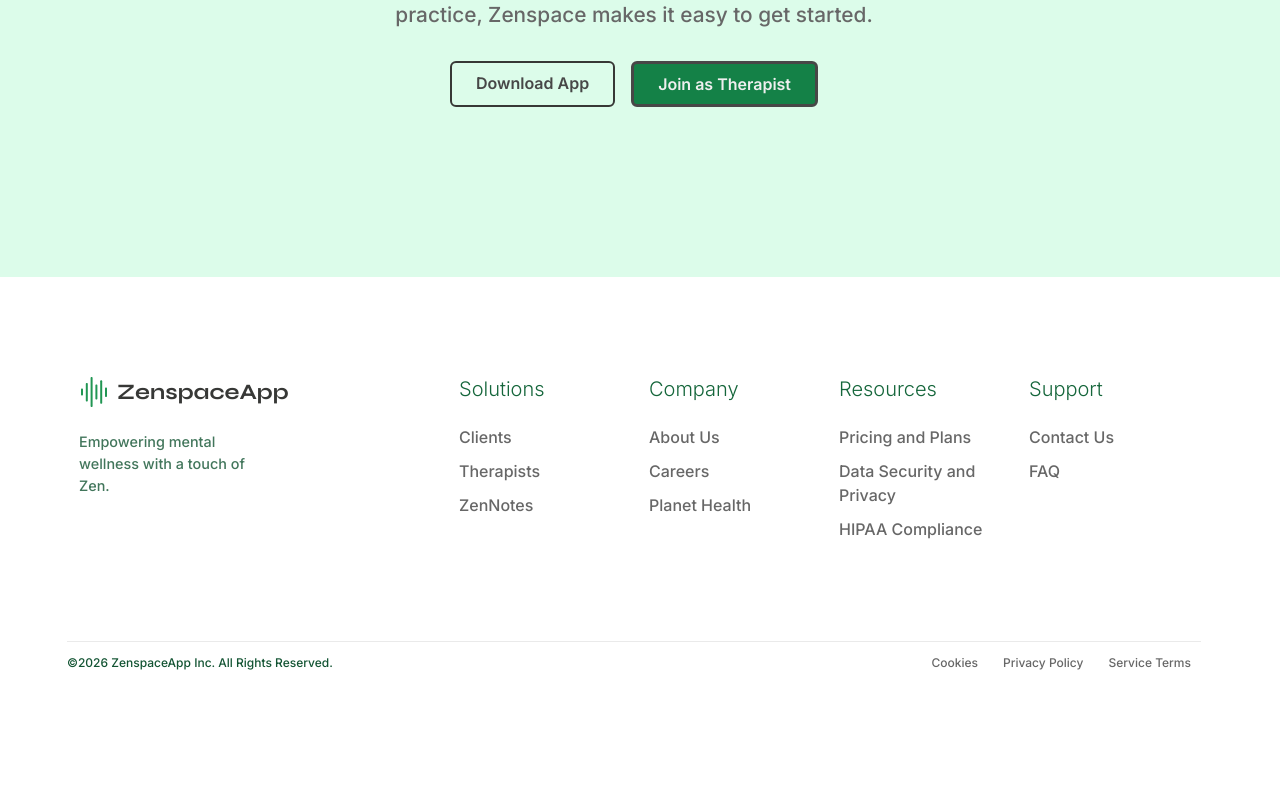
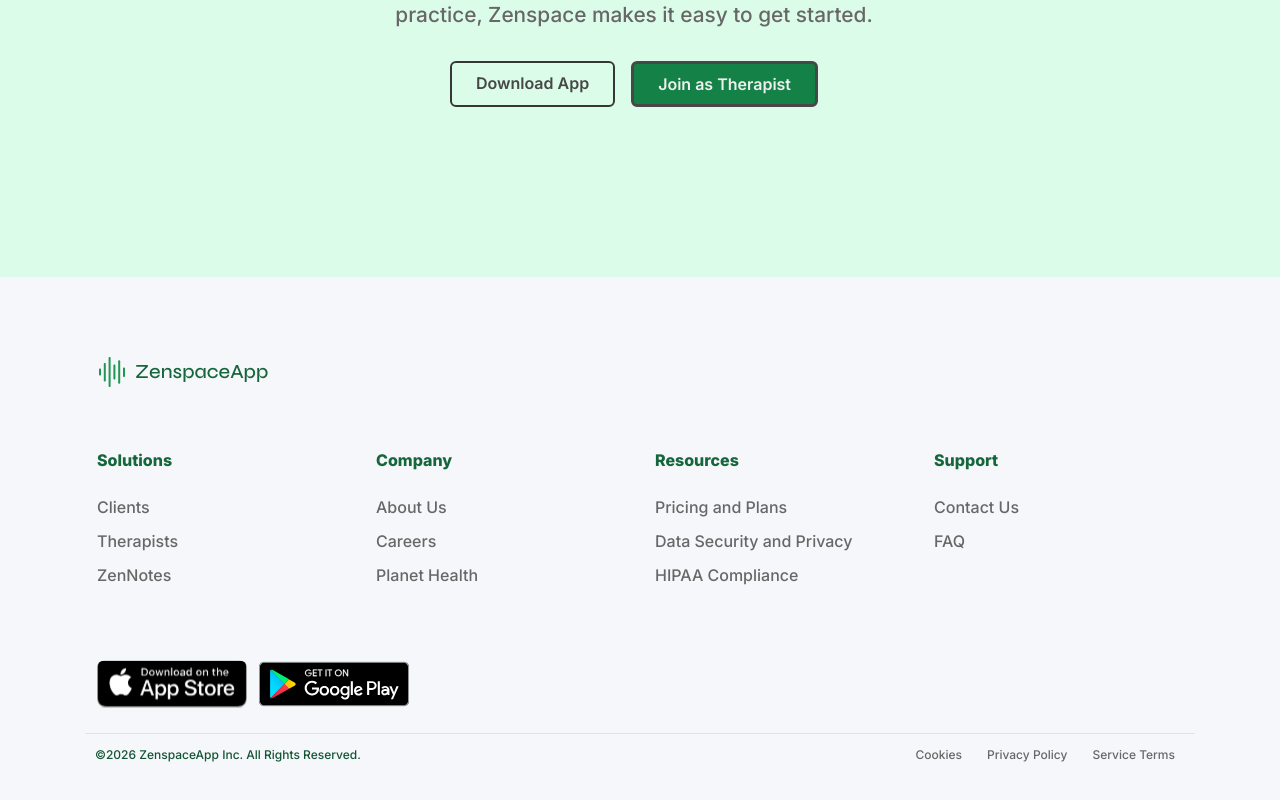
Before and after one commit to ZenSpaceApp/zenspace-website, a Next.js app: page / in a window 1280 px wide. Shown: the part 7602-8402 px from the top of the page. Before the commit the page ends 8302 px from the top, so only its background shows below. Built offline with nearby package versions, Linux system fonts and the light colour scheme.

Commit message:
Redesigned the footer. Added download apps icons

```diff
--- a/components/Footer.tsx
+++ b/components/Footer.tsx
@@ -3,48 +3,47 @@
 import Image
   from "next/image";
 import WaveformIcon from "../public/images/icons/audio-tap.svg";
+import ZenspaceLogo from "./ZenspaceLogo";
+import AppStore from '../public/images/app-store.svg';
+import GooglePlay from '../public/images/play-store.svg';
 
 export default function Footer() {
+
+  const DownloadApps = () => {
+    return (
+      <div className=" mt-2 mb-4">
+        <div className="d-flex gap-3 gap-sm-4" style={{ gap: "12px" }} >
+          <a href="https://apps.apple.com/app/zenspaceapp/id6444890867" target="_blank" rel="noopener noreferrer">
+            <Image
+              alt="Download on the App Store"
+              src={AppStore}
+              width={150}
+              height={50}
+            />
+          </a>
+          <a href="https://play.google.com/store/apps/details?id=com.zenspaceapp" target="_blank" rel="noopener noreferrer">
+            <Image
+              alt="Get it on Google Play"
+              src={GooglePlay}
+              width={150}
+              height={50}
+            />
+          </a>
+        </div>
+      </div>
+    )
+  }
 
   return (
     <>
       <div className="footer">
         <div className="container">
-          <div className="row" style={{   padding: '100px 0' }}>
-            <div className="col-lg-3 col-md-12 col-12 mb-0 mb-md-4 pb-0 pb-md-2">
-              <div>
-                <Link
-                  href="/"
-                  className="logo-footer"
-                >
-                  <div style={{display: "flex", alignItems: "center", gap: "0.5rem"}}>
 
-          <Image alt="ZenSpaceApp logo" src={WaveformIcon} width={30} height={30} />
-          <span style={{fontFamily: "var(--font--alt)", color: "#148147 !important", fontWeight: "700"}}>ZenspaceApp</span>
-        </div>
-                </Link>
-                <div className="slogan" style={{ marginTop: "1.5rem", color: "var(--text--alt)"   }}>
-                  Empowering mental wellness with a touch of Zen.
-                </div>
-                {/* <div className="mt-4">
-                  <Link
-                    className="btn btn-outline-secondary"
-                    style={{
-                      padding: "12px 2rem !important",
-                      lineHeight: "1.2 !important"
-                    }}
-                    href="https://calendly.com/rp2701-dev/30min"
-                    target="_blank"
-                    rel="noopener noreferrer"
-                  >
-
-                    Book a Demo
-                  </Link>
-                </div> */}
-              </div>
-            </div>
-
-            <div className="col-lg-2 col-md-6 col-12 mt-4 mt-sm-0 pt-2 pt-sm-0 offset-lg-1">
+          <div style={{fontSize: "1.25rem"}}>
+          <ZenspaceLogo />
+          </div>
+          <div className="row" style={{padding: "4rem 0"}}>
+            <div className="col-lg-3 col-md-6 col-12 mt-4 mt-sm-0 pt-2 pt-sm-0 ">
               <h5 className="text-dark  mb-4">Solutions</h5>
               <ul className="list-unstyled footer-list mt-2">
                 <li><a href="/#for-clients" className="text-muted">Clients</a></li>
@@ -54,7 +53,7 @@
                 {/* <li><a href="/" className="text-muted">ZenList</a></li> */}
               </ul>
             </div>
-            <div className="col-lg-2 col-md-6 col-12 mt-4 mt-sm-0 pt-2 pt-sm-0">
+            <div className="col-lg-3 col-md-6 col-12 mt-4 mt-sm-0 pt-2 pt-sm-0">
             <h5 className="text-dark  mb-4">Company</h5>
               <ul className="list-unstyled footer-list mt-2">
                 <li><a href="/" className="text-muted">About Us</a></li>
@@ -62,7 +61,7 @@
                 <li><a href="/planet-health" className="text-muted">Planet Health</a></li>
               </ul>
             </div>
-            <div className="col-lg-2 col-md-6 col-12 mt-4 mt-sm-0 pt-2 pt-sm-0">
+            <div className="col-lg-3 col-md-6 col-12 mt-4 mt-sm-0 pt-2 pt-sm-0">
               <h5 className="text-dark  mb-4">Resources</h5>
               <ul className="list-unstyled footer-list mt-2">
                 <li><a href="/pricing" className="text-muted">Pricing and Plans</a></li>
@@ -71,7 +70,7 @@
                 {/* <li><a href="/cookie-prefs" className="text-muted">Cookie Preferences</a></li>  */}
               </ul>
             </div>
-            <div className="col-lg-2 col-md-6 col-12 mt-4 mt-sm-0 pt-2 pt-sm-0">
+            <div className="col-lg-3 col-md-6 col-12 mt-4 mt-sm-0 pt-2 pt-sm-0">
               <h5 className="text-dark mb-4">Support</h5>
                 <ul className="list-unstyled footer-list mt-2">
                   {/* <li><a href="/help" className="text-muted">Help</a></li> */}
@@ -80,6 +79,7 @@
                 </ul>
             </div>
           </div>
+          <DownloadApps />
           <div className="subfooter">
             <div>©2026 ZenspaceApp Inc. All Rights Reserved.</div>
             <ul>
--- a/styles/_footer.scss
+++ b/styles/_footer.scss
@@ -4,7 +4,14 @@
 .footer {
 
     // background: var(--green-100);
+    background-color: #f5f7fa;
     font-size: 1rem;
+    padding: 80px 20px 40px;
+    h5 {
+        font-weight: 800 !important;
+        color: var(--green-900) !important;
+        font-size: 1rem !important;
+    }
 
     .text-dark {
       color: var(--green-800) !important;
@@ -109,7 +116,7 @@
 	justify-content: space-between;
 	font-weight: 500;
 	font-size: 12px;
-	padding: 12px 0;
+	padding: 12px 10px;
 	margin: 0 -12px;
 	border-top: 1px solid #00000015;
 
```
Also changed, not shown: public/images/app-store.svg (added), public/images/play-store.svg (added).
